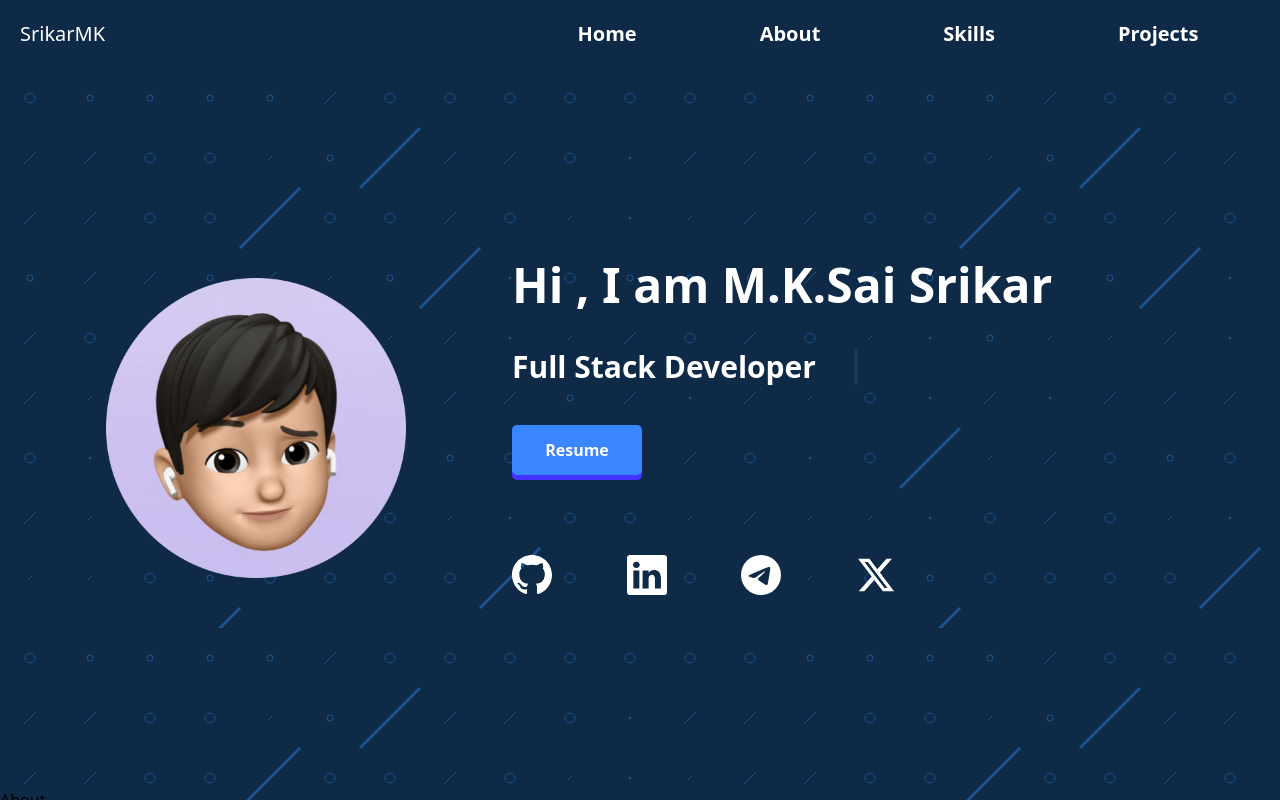
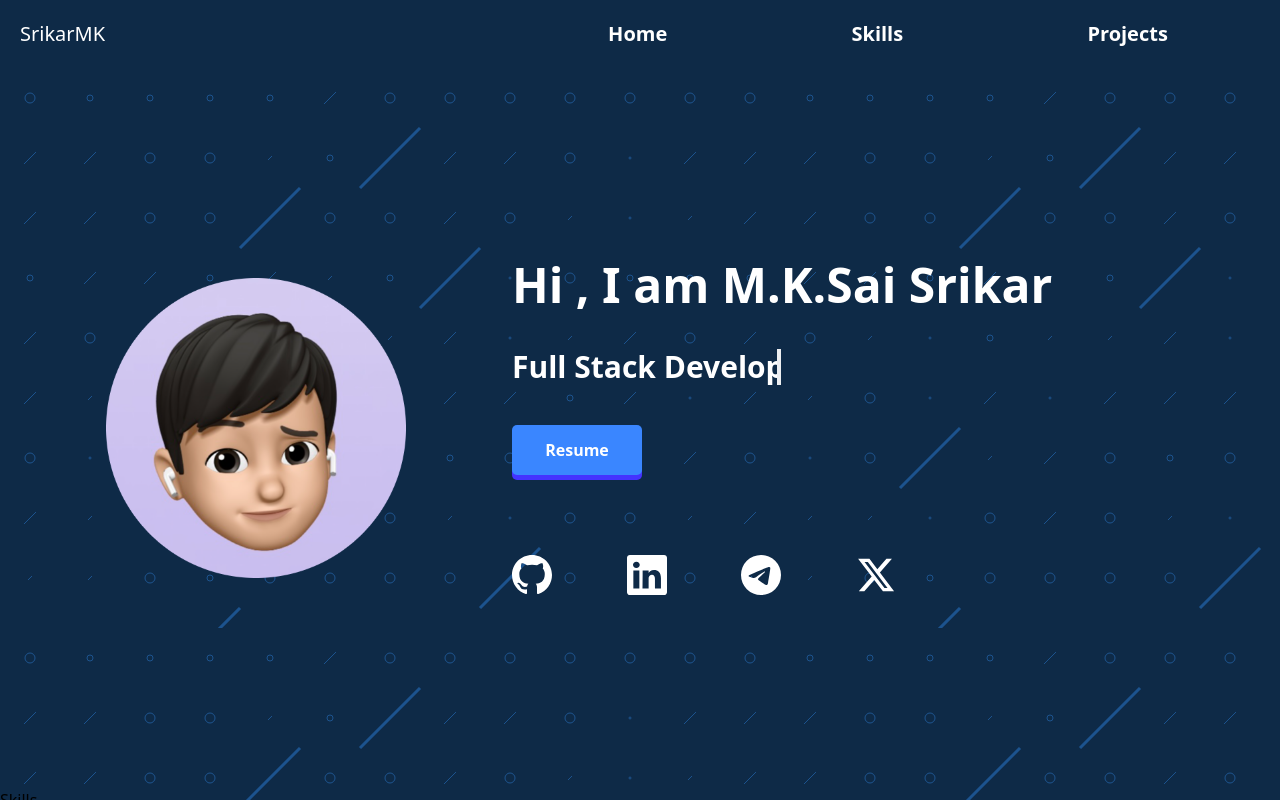
Before and after one commit to Srikarmk/Portfolio, a React (Vite) app: page / in a window 1280 px wide. Shown: the top 800 px of the page. Built offline with nearby package versions, Linux system fonts and the light colour scheme.

Commit message:
Removed About page

```diff
--- a/src/App.jsx
+++ b/src/App.jsx
@@ -1,7 +1,6 @@
 import './index.css'
 import Nav from './Components/Nav';
 import Home from './Components/Portfolio/Home';
-import About from './Components/Portfolio/About';
 import Skills from './Components/Portfolio/Skills';
 import Projects from './Components/Portfolio/Projects';
 function App() {
@@ -10,7 +9,6 @@ function App() {
       <Nav className="sticky"></Nav>
     <div className='portbg h-[100%]'>
         <Home></Home>
-        <About></About>
         <Skills></Skills>
         <Projects></Projects>
     </div>
--- a/src/Components/Nav.jsx
+++ b/src/Components/Nav.jsx
@@ -5,7 +5,6 @@ const Nav = () => {
             <h1 className='w-[40%] text-xl'>SrikarMK</h1>
         <ul className='flex justify-around w-[60%] text-xl font-semibold'>
             <li className="hover:text-blue-500"><a href="/#home"> Home </a></li>
-            <li className="hover:text-blue-500"><a href="/#about">About</a></li>
             <li className="hover:text-blue-500"><a href="/#skills">Skills</a></li>
             <li className="hover:text-blue-500"><a href="/#projects">Projects</a></li>
         </ul>
--- a/src/Components/Portfolio/About.jsx
+++ /dev/null
@@ -1,7 +0,0 @@
-const About = () => {
-  return (
-    <div className='h-[1500px]' id="about">About</div>
-  )
-}
-
-export default About
```
